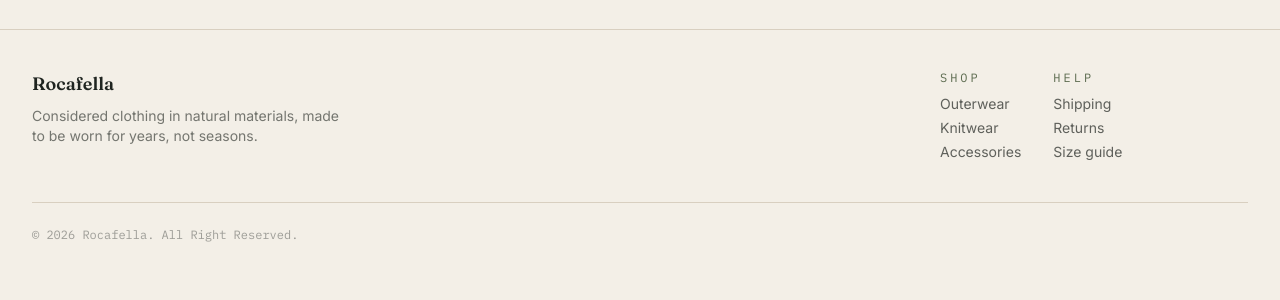
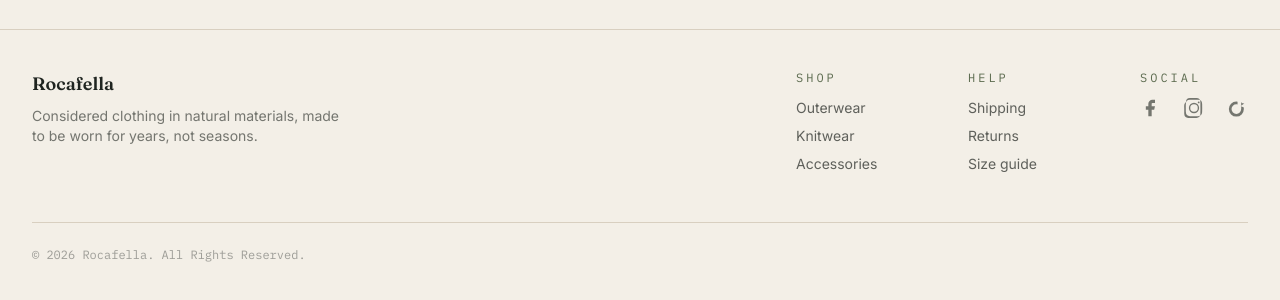
Before and after one commit to RocAfella044/Rocafella-clothes, a React (Vite) app: page / in a window 1280 px wide. Shown: the part 1813-2113 px from the top of the page. Built offline with nearby package versions, Linux system fonts and the light colour scheme.

Commit message:
added social media

```diff
--- a/src/components/layout/Footer.jsx
+++ b/src/components/layout/Footer.jsx
@@ -2,37 +2,101 @@ export function Footer() {
   return (
     <footer className="border-t border-line">
       <div className="mx-auto max-w-7xl px-4 py-10 sm:px-6 lg:px-8">
-        <div className="flex flex-col gap-8 md:flex-row md:items-start md:justify-between">
-          <div>
+        <div className="flex flex-col gap-10 md:flex-row md:justify-between">
+
+          <div className="md:max-w-xs">
             <p className="font-display text-lg font-semibold">Rocafella</p>
-            <p className="mt-2 max-w-xs text-sm text-ink/60">
-              Considered clothing in natural materials, made to be worn for years, not seasons.
+            <p className="mt-2 text-sm text-ink/60">
+              Considered clothing in natural materials, made to be worn for
+              years, not seasons.
             </p>
           </div>
-          <div className="grid grid-cols-2 gap-8 text-sm sm:grid-cols-3">
+
+
+          <div className="grid grid-cols-2 gap-x-12 gap-y-10 sm:grid-cols-3 md:gap-x-16">
+
             <div>
-              <p className="eyebrow mb-2">Shop</p>
-              <ul className="space-y-1 text-ink/70">
+              <p className="eyebrow mb-3">Shop</p>
+              <ul className="space-y-2 text-sm text-ink/70">
                 <li>Outerwear</li>
                 <li>Knitwear</li>
                 <li>Accessories</li>
               </ul>
             </div>
+
+
             <div>
-              <p className="eyebrow mb-2">Help</p>
-              <ul className="space-y-1 text-ink/70">
+              <p className="eyebrow mb-3">Help</p>
+              <ul className="space-y-2 text-sm text-ink/70">
                 <li>Shipping</li>
                 <li>Returns</li>
                 <li>Size guide</li>
               </ul>
             </div>
 
+
+            <div>
+              <p className="eyebrow mb-3">Social</p>
+              <div className="flex items-center gap-6">
+                <a
+                  href="https://www.facebook.com/mandeep.rajbhandary.73"
+                  target="_blank"
+                  rel="noopener noreferrer"
+                  aria-label="Facebook"
+                  className="text-ink/60 hover:text-ink transition-colors"
+                >
+                  <svg
+                    xmlns="http://www.w3.org/2000/svg"
+                    className="h-5 w-5"
+                    fill="currentColor"
+                    viewBox="0 0 24 24"
+                  >
+                    <path d="M18 2h-3a5 5 0 00-5 5v3H7v4h3v8h4v-8h3l1-4h-4V7a1 1 0 011-1h3z" />
+                  </svg>
+                </a>
+
+                <a
+                  href="https://www.instagram.com/mandeeprajbhandari/"
+                  target="_blank"
+                  rel="noopener noreferrer"
+                  aria-label="Instagram"
+                  className="text-ink/60 hover:text-ink transition-colors"
+                >
+                  <svg
+                    xmlns="http://www.w3.org/2000/svg"
+                    className="h-5 w-5"
+                    fill="currentColor"
+                    viewBox="0 0 24 24"
+                  >
+                    <path d="M12 2.163c3.204 0 3.584.012 4.85.07 3.252.148 4.771 1.691 4.919 4.919.058 1.265.069 1.645.069 4.849 0 3.205-.012 3.584-.069 4.849-.149 3.225-1.664 4.771-4.919 4.919-1.266.058-1.644.07-4.85.07-3.204 0-3.584-.012-4.849-.07-3.26-.149-4.771-1.699-4.919-4.92-.058-1.265-.07-1.644-.07-4.849 0-3.204.013-3.583.07-4.849.149-3.227 1.664-4.771 4.919-4.919 1.266-.057 1.645-.069 4.849-.069zM12 0C8.741 0 8.333.014 7.053.072 4.005.207 2.5 1.702 2.348 4.75.288 7.03.274 7.44.274 12c0 4.56.014 4.97.074 7.25.152 3.048 1.657 4.543 4.705 4.678 1.28.058 1.688.072 4.948.072 3.259 0 3.668-.014 4.948-.072 3.048-.135 4.553-1.63 4.705-4.678.06-2.28.074-2.69.074-7.25 0-4.56-.014-4.97-.074-7.25-.152-3.048-1.657-4.543-4.705-4.678C15.668.014 15.26 0 12 0zm0 5.838a6.162 6.162 0 100 12.324 6.162 6.162 0 000-12.324zM12 16.5a4.5 4.5 0 110-9 4.5 4.5 0 010 9zm6.75-11.25a1.125 1.125 0 11-2.25 0 1.125 1.125 0 012.25 0z" />
+                  </svg>
+                </a>
+
+                <a
+                  href="https://tiktok.com/rocafella"
+                  target="_blank"
+                  rel="noopener noreferrer"
+                  aria-label="TikTok"
+                  className="text-ink/60 hover:text-ink transition-colors"
+                >
+                  <svg
+                    xmlns="http://www.w3.org/2000/svg"
+                    className="h-5 w-5"
+                    fill="currentColor"
+                    viewBox="0 0 24 24"
+                  >
+                    <path d="M19.589 6.686a4.793 4.793 0 01-3.77-1.6v8.22a5.79 5.79 0 01-5.79 5.79 5.79 5.79 0 01-5.79-5.79 5.79 5.79 0 015.79-5.79c.5 0 .98.07 1.44.2v-3.3a8.99 8.99 0 00-1.44-.12 9 9 0 109 9 8.96 8.96 0 00-.3-2.3 6.58 6.58 0 01-3.58-1.28z" />
+                  </svg>
+                </a>
+              </div>
+            </div>
           </div>
         </div>
-        <div className="mt-10 border-t border-line pt-6 font-mono text-xs text-ink/40">
-          © {new Date().getFullYear()} Rocafella. All Right Reserved.
+
+        <div className="mt-12 border-t border-line pt-6 text-xs text-ink/40 font-mono">
+          © {new Date().getFullYear()} Rocafella. All Rights Reserved.
         </div>
       </div>
     </footer>
-  )
+  );
 }
```
